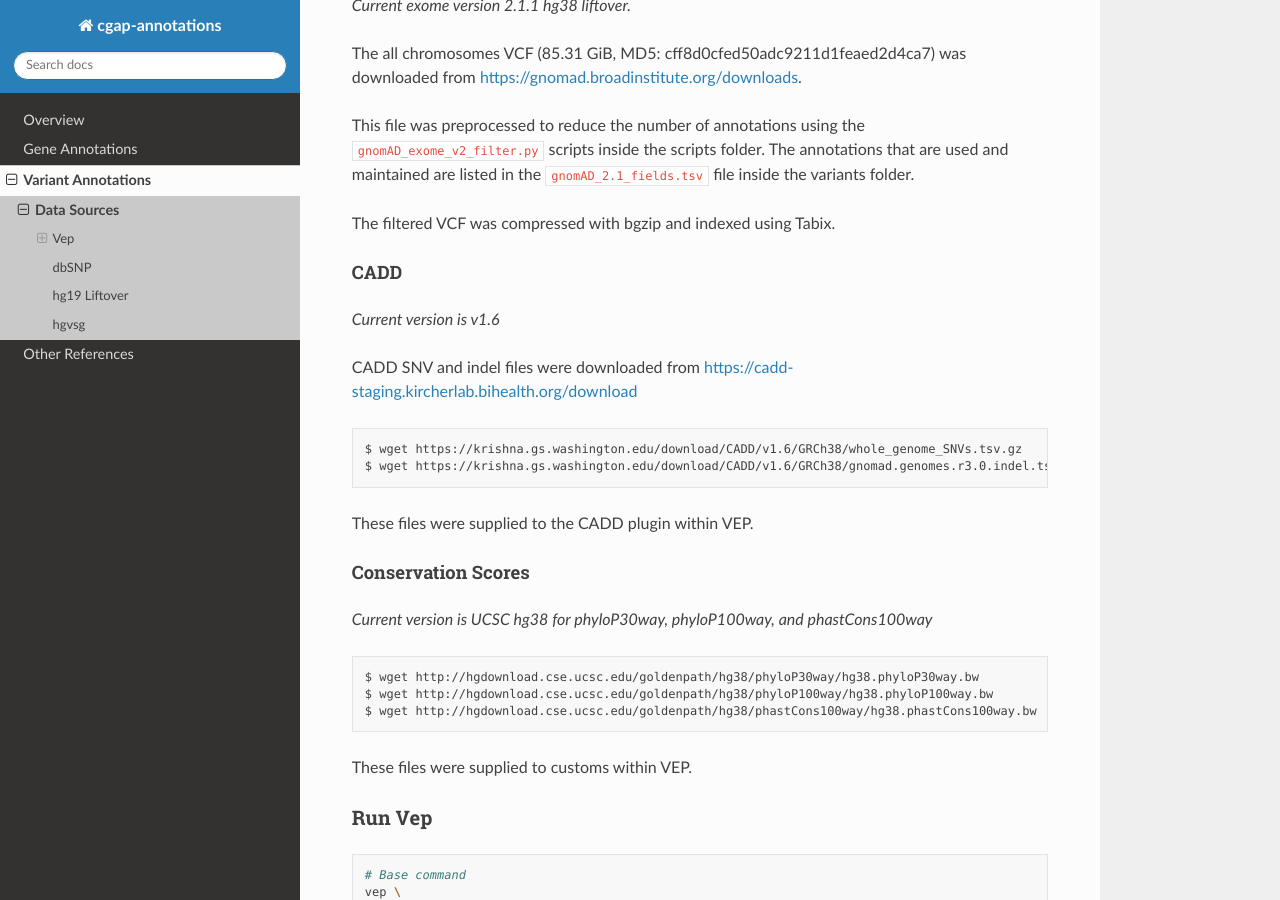
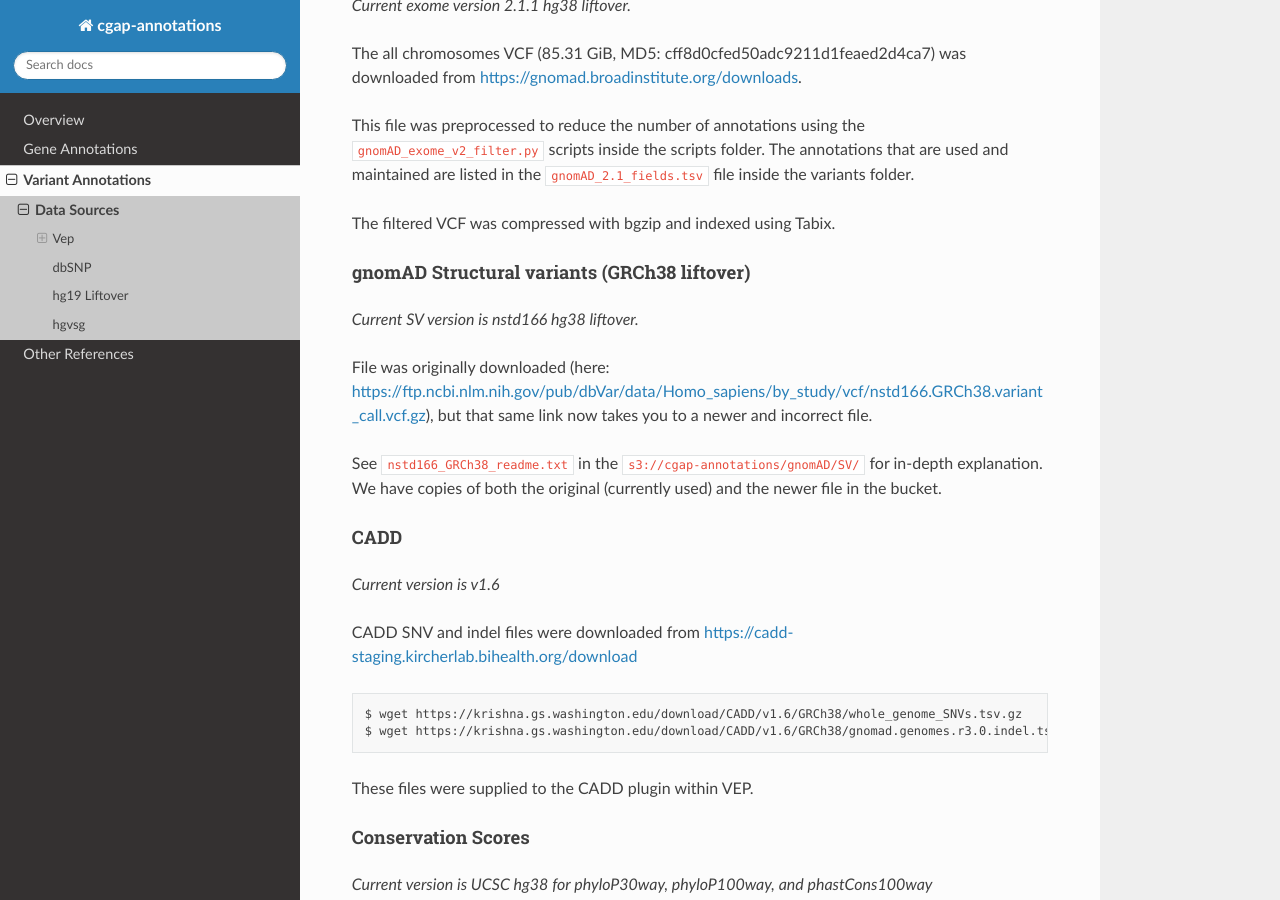
Before and after one commit to dbmi-bgm/cgap-annotations, a Sphinx documentation site: the page built from docs/variants_sources.rst, in a window 1280 px wide and 900 px high, scrolled down 2703 px. Built offline with Sphinx 7.4.7 and the Read the Docs theme 2.0.0, drawn with Linux system fonts in a browser that asks for light colours.

```diff
--- a/docs/other references.rst
+++ b/docs/other references.rst
@@ -7,3 +7,4 @@ Other References
 
   exome_regions
   bic-seq2_mappability
+  20_unrelated
--- a/docs/variants_sources.rst
+++ b/docs/variants_sources.rst
@@ -143,6 +143,15 @@ The annotations that are used and maintained are listed in the ``gnomAD_2.1_fiel
 
 The filtered VCF was compressed with bgzip and indexed using Tabix.
 
+gnomAD Structural variants (GRCh38 liftover)
+^^^^^^^^^^^^^^^^^^^^^^^^^^^^^^^^^^^^^^^^^^^^
+
+*Current SV version is nstd166 hg38 liftover.*
+
+File was originally downloaded (here: https://ftp.ncbi.nlm.nih.gov/pub/dbVar/data/Homo_sapiens/by_study/vcf/nstd166.GRCh38.variant_call.vcf.gz), but that same link now takes you to a newer and incorrect file.
+
+See ``nstd166_GRCh38_readme.txt`` in the ``s3://cgap-annotations/gnomAD/SV/`` for in-depth explanation. We have copies of both the original (currently used) and the newer file in the bucket.
+
 CADD
 ^^^^
 
```
Also changed, not shown: docs/20_unrelated.rst (added, +38 -0 lines).
